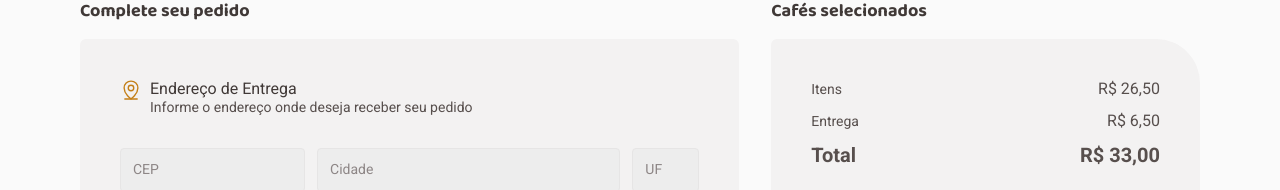
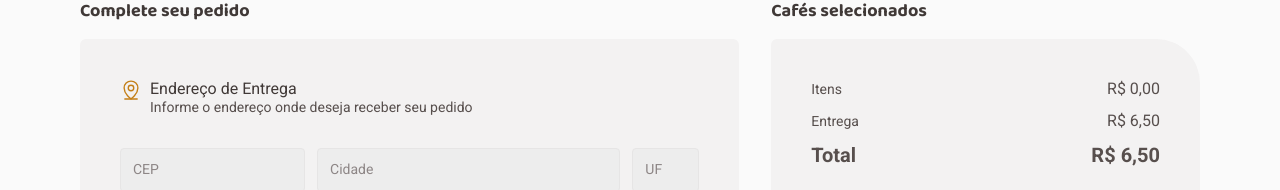
Before and after one commit to dhomini-rabelo/Estudos-Ignite-React-002, a React (Vite) app in the folder projects/practice02/: page /carrinho in a window 1280 px wide. Shown: the part 138-328 px from the top of the page. Built offline with nearby package versions, Linux system fonts and the light colour scheme.

Commit message:
show corrects price

```diff
--- a/projects/practice02/src/pages/carrinho/index.tsx
+++ b/projects/practice02/src/pages/carrinho/index.tsx
@@ -8,14 +8,21 @@ import {
 import { useContext } from 'react'
 import { SaleContext } from '../../code/contexts/Cart'
 import { ProductType } from '../../code/contexts/Cart/types'
+import { adaptMoneyValue } from '../../code/utils/values'
 import * as Input from '../../layouts/elements/Input'
 import { CoffeeBuy } from './CoffeeBuy'
 import { Div } from './styles'
 
 export function Cart() {
   const { sale } = useContext(SaleContext)
+  const shippingPrice = 6.5
   const productsForBuy = sale.products.filter(
     (product: ProductType) => product.quantity > 0,
+  )
+  const productsPrice = productsForBuy.reduce(
+    (accumulator: number, state: ProductType) =>
+      (accumulator * 100 + state.price * 100 * state.quantity) / 100,
+    0,
   )
 
   return (
@@ -124,15 +131,20 @@ export function Cart() {
               <div className="mb-6 flex flex-col gap-y-3">
                 <div className="flex justify-between items-center text-Black-300 leading-tight">
                   <span className="text-sm">Itens</span>
-                  <span>R$ 26,50</span>
+                  <span>R$ {adaptMoneyValue(productsPrice)}</span>
                 </div>
                 <div className="flex justify-between items-center text-Black-300 leading-tight">
                   <span className="text-sm">Entrega</span>
-                  <span>R$ 6,50</span>
+                  <span>R$ {adaptMoneyValue(shippingPrice)}</span>
                 </div>
                 <div className="flex justify-between items-center text-Black-300 bold text-xl leading-tight">
                   <strong>Total</strong>
-                  <strong>R$ 33,00</strong>
+                  <strong>
+                    R${' '}
+                    {adaptMoneyValue(
+                      ((productsPrice + shippingPrice) * 100) / 100,
+                    )}
+                  </strong>
                 </div>
               </div>
               <button className="w-full py-3 px-2 bg-Yellow-500 hover:bg-Yellow-800 rounded-md text-white text-sm bold leading-relaxed">
```
